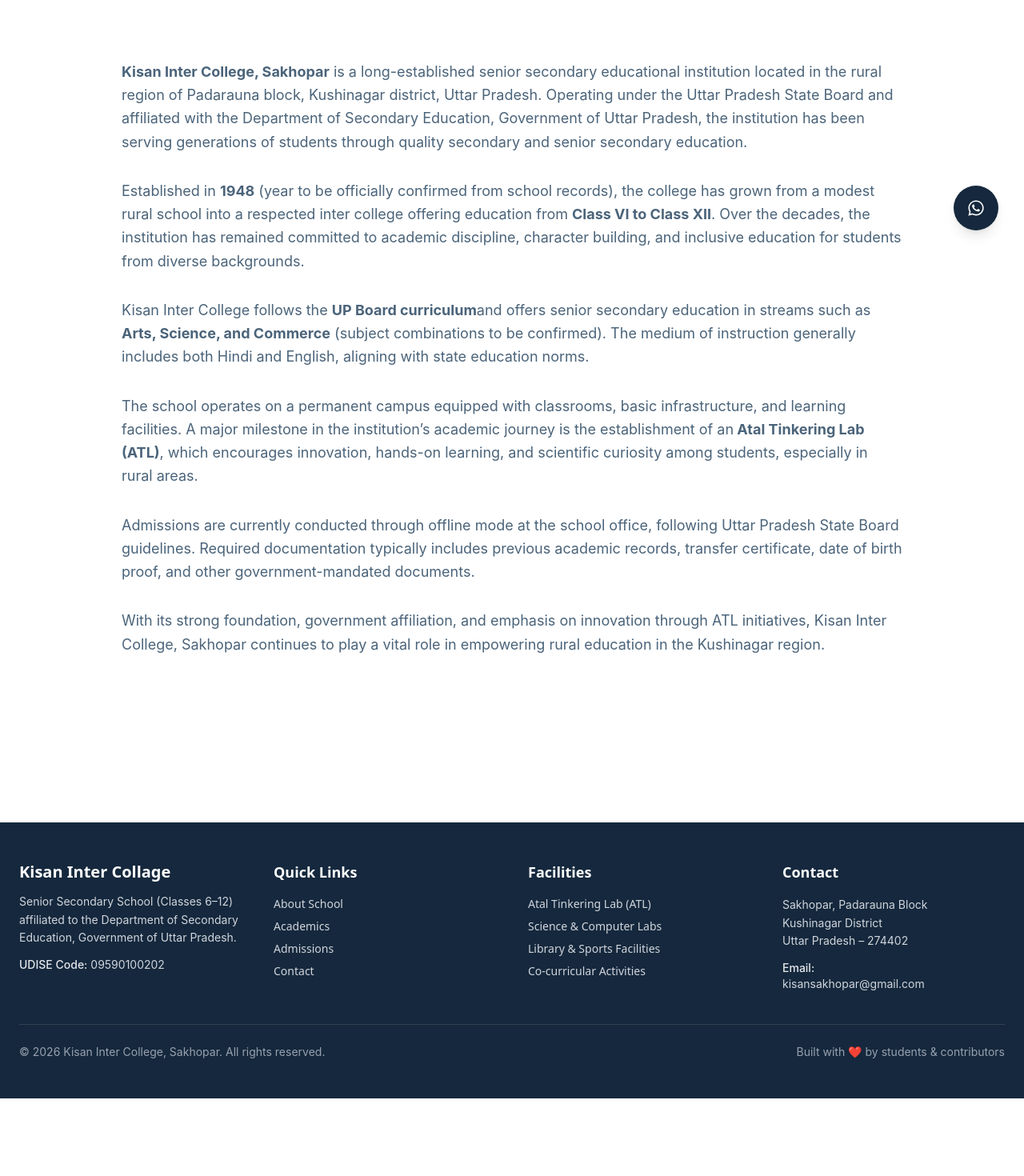
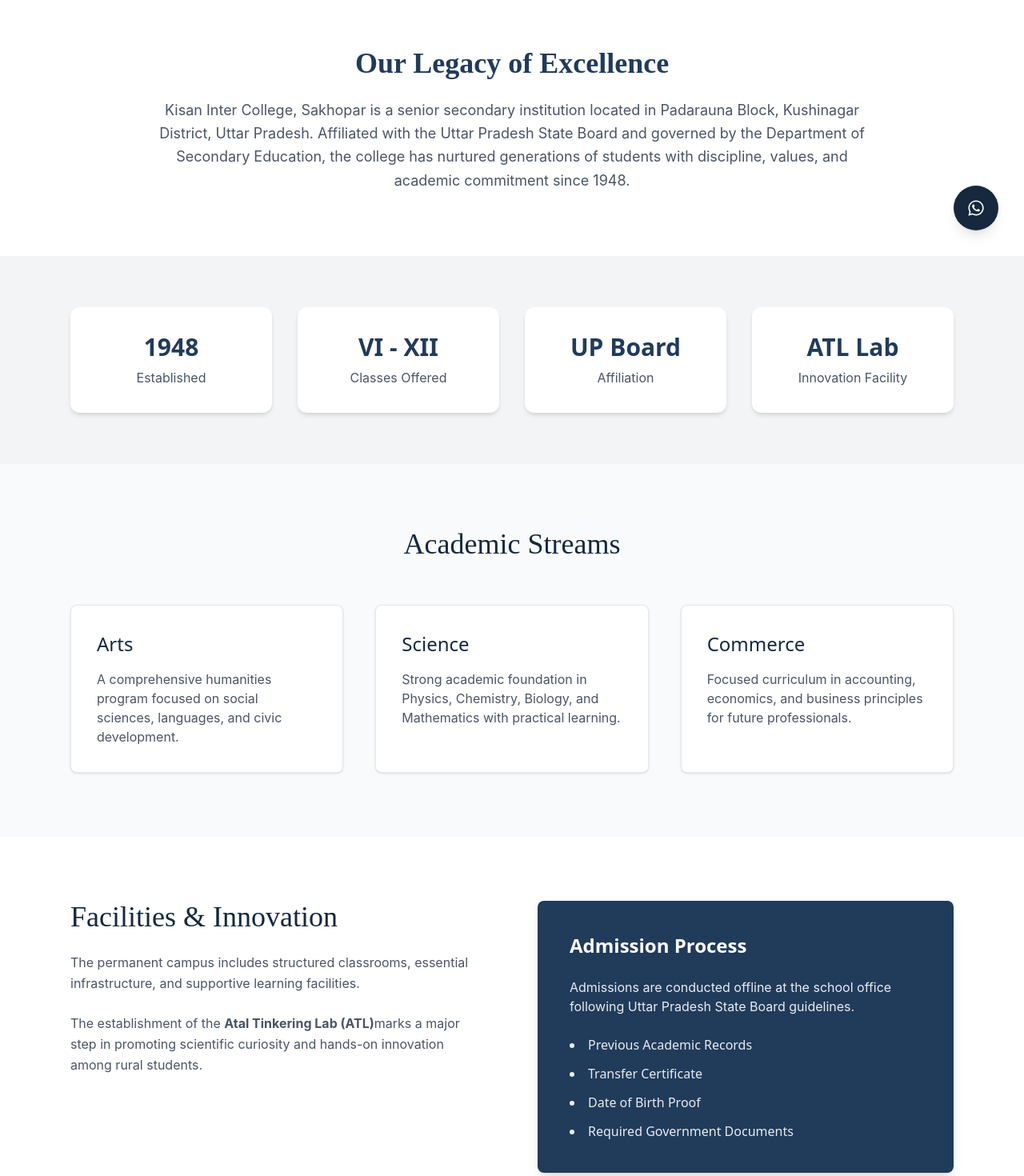
Before and after one commit to tausif-alam-64/Kishan-Campus, a React (Vite) app: page /about in a window 1280 px wide. Shown: the part 480-1950 px from the top of the page at 80% size. Before the commit the page ends 1853 px from the top, so only its background shows below. Built offline with nearby package versions, Linux system fonts and the light colour scheme; no server answers.

Commit message:
fix(ui): adding new styles and making it responsive

```diff
--- a/src/pages/public/About.jsx
+++ b/src/pages/public/About.jsx
@@ -1,78 +1,136 @@
-import React from 'react'
-import aboutHeroImg from "../../assets/aboutImg-1.avif"
-import Header from '../../component/common/Header';
+import React from "react";
+import aboutHeroImg from "../../assets/aboutImg-1.avif";
+import Header from "../../component/common/Header";
 
 const About = () => {
   return (
-    <main className="bg-white">
+    <main className="bg-white text-ternary">
 
-      <Header mainImg={aboutHeroImg} heading={"ABOUT"} subHeading={"About our school"}/>
+      <Header
+        mainImg={aboutHeroImg}
+        heading={"ABOUT"}
+        subHeading={"About Our School"}
+      />
 
-      {/* ================= MAIN CONTENT ================= */}
-      <section className="pt-24 pb-32">
-        <div className="max-w-5xl mx-auto px-6">
+      {/* ================= INTRO ================= */}
+      <section className="py-20">
+        <div className="max-w-6xl mx-auto px-6 text-center">
+          <h2 className="text-4xl text-secondary font-semibold mb-6">
+            Our Legacy of Excellence
+          </h2>
 
-          <div className="space-y-8 text-lg leading-relaxed text-[#4b647a]">
+          <p className="text-lg leading-relaxed max-w-4xl mx-auto text-ternary">
+            Kisan Inter College, Sakhopar is a senior secondary institution
+            located in Padarauna Block, Kushinagar District, Uttar Pradesh.
+            Affiliated with the Uttar Pradesh State Board and governed by the
+            Department of Secondary Education, the college has nurtured
+            generations of students with discipline, values, and academic
+            commitment since 1948.
+          </p>
+        </div>
+      </section>
 
-            <p>
-              <strong>Kisan Inter College, Sakhopar</strong> is a long-established
-              senior secondary educational institution located in the rural
-              region of Padarauna block, Kushinagar district, Uttar Pradesh.
-              Operating under the Uttar Pradesh State Board and affiliated with
-              the Department of Secondary Education, Government of Uttar Pradesh,
-              the institution has been serving generations of students through
-              quality secondary and senior secondary education.
+      {/* ================= HIGHLIGHT STATS ================= */}
+      <section className="py-16 bg-gray-100">
+        <div className="max-w-6xl mx-auto px-6 grid md:grid-cols-4 gap-8 text-center">
+          <div className="bg-white shadow-md p-8 rounded-xl">
+            <h3 className="text-3xl font-bold text-secondary">1948</h3>
+            <p className="mt-2 text-gray-600">Established</p>
+          </div>
+          <div className="bg-white shadow-md p-8 rounded-xl">
+            <h3 className="text-3xl font-bold text-secondary">VI - XII</h3>
+            <p className="mt-2 text-gray-600">Classes Offered</p>
+          </div>
+          <div className="bg-white shadow-md p-8 rounded-xl">
+            <h3 className="text-3xl font-bold text-secondary">UP Board</h3>
+            <p className="mt-2 text-gray-600">Affiliation</p>
+          </div>
+          <div className="bg-white shadow-md p-8 rounded-xl">
+            <h3 className="text-3xl font-bold text-secondary">ATL Lab</h3>
+            <p className="mt-2 text-gray-600">Innovation Facility</p>
+          </div>
+        </div>
+      </section>
+
+      {/* ================= ACADEMICS ================= */}
+      <section className="py-20 bg-gray-50">
+        <div className="max-w-6xl mx-auto px-6">
+          <h2 className="text-4xl text-primary  text-center mb-14">
+            Academic Streams
+          </h2>
+
+          <div className="grid md:grid-cols-3 gap-10">
+
+            <div className="bg-white border border-gray-200 p-8 rounded-lg shadow-sm hover:shadow-md transition">
+              <h3 className="text-2xl text-primary mb-4 ">Arts</h3>
+              <p className="text-ternary">
+                A comprehensive humanities program focused on social sciences,
+                languages, and civic development.
+              </p>
+            </div>
+
+            <div className="bg-white border border-gray-200 p-8 rounded-lg shadow-sm hover:shadow-md transition">
+              <h3 className="text-2xl text-primary mb-4">Science</h3>
+              <p className="text-ternary">
+                Strong academic foundation in Physics, Chemistry, Biology,
+                and Mathematics with practical learning.
+              </p>
+            </div>
+
+            <div className="bg-white border border-gray-200 p-8 rounded-lg shadow-sm hover:shadow-md transition">
+              <h3 className="text-2xl text-primary mb-4">Commerce</h3>
+              <p className="text-ternary">
+                Focused curriculum in accounting, economics, and business
+                principles for future professionals.
+              </p>
+            </div>
+
+          </div>
+        </div>
+      </section>
+
+      {/* ================= FACILITIES & ADMISSION ================= */}
+      <section className="py-20">
+        <div className="max-w-6xl mx-auto px-6 grid md:grid-cols-2 gap-16">
+
+          <div>
+            <h2 className="text-4xl text-primary  mb-6">
+              Facilities & Innovation
+            </h2>
+            <p className="leading-relaxed mb-6 ">
+              The permanent campus includes structured classrooms, essential
+              infrastructure, and supportive learning facilities.
             </p>
 
-            <p>
-              Established in <strong>1948</strong> (year to be officially
-              confirmed from school records), the college has grown from a
-              modest rural school into a respected inter college offering
-              education from <strong>Class VI to Class XII</strong>. Over the
-              decades, the institution has remained committed to academic
-              discipline, character building, and inclusive education for
-              students from diverse backgrounds.
+            <p className="leading-relaxed">
+              The establishment of the <strong>Atal Tinkering Lab (ATL)</strong>
+              marks a major step in promoting scientific curiosity and hands-on
+              innovation among rural students.
+            </p>
+          </div>
+
+          <div className="bg-secondary text-white p-10 rounded-lg shadow-lg">
+            <h3 className="text-2xl mb-6 font-semibold">
+              Admission Process
+            </h3>
+
+            <p className="mb-6 opacity-90">
+              Admissions are conducted offline at the school office following
+              Uttar Pradesh State Board guidelines.
             </p>
 
-            <p>
-              Kisan Inter College follows the <strong>UP Board curriculum</strong>
-              and offers senior secondary education in streams such as
-              <strong> Arts, Science, and Commerce</strong> (subject combinations
-              to be confirmed). The medium of instruction generally includes
-              both Hindi and English, aligning with state education norms.
-            </p>
-
-            <p>
-              The school operates on a permanent campus equipped with classrooms,
-              basic infrastructure, and learning facilities. A major milestone
-              in the institution’s academic journey is the establishment of an
-              <strong> Atal Tinkering Lab (ATL)</strong>, which encourages
-              innovation, hands-on learning, and scientific curiosity among
-              students, especially in rural areas.
-            </p>
-
-            <p>
-              Admissions are currently conducted through offline mode at the
-              school office, following Uttar Pradesh State Board guidelines.
-              Required documentation typically includes previous academic
-              records, transfer certificate, date of birth proof, and other
-              government-mandated documents.
-            </p>
-
-            <p>
-              With its strong foundation, government affiliation, and emphasis
-              on innovation through ATL initiatives, Kisan Inter College,
-              Sakhopar continues to play a vital role in empowering rural
-              education in the Kushinagar region.
-            </p>
-
+            <ul className="space-y-3 list-disc list-inside opacity-90">
+              <li>Previous Academic Records</li>
+              <li>Transfer Certificate</li>
+              <li>Date of Birth Proof</li>
+              <li>Required Government Documents</li>
+            </ul>
           </div>
 
         </div>
       </section>
 
     </main>
-
   );
 };
 
```
